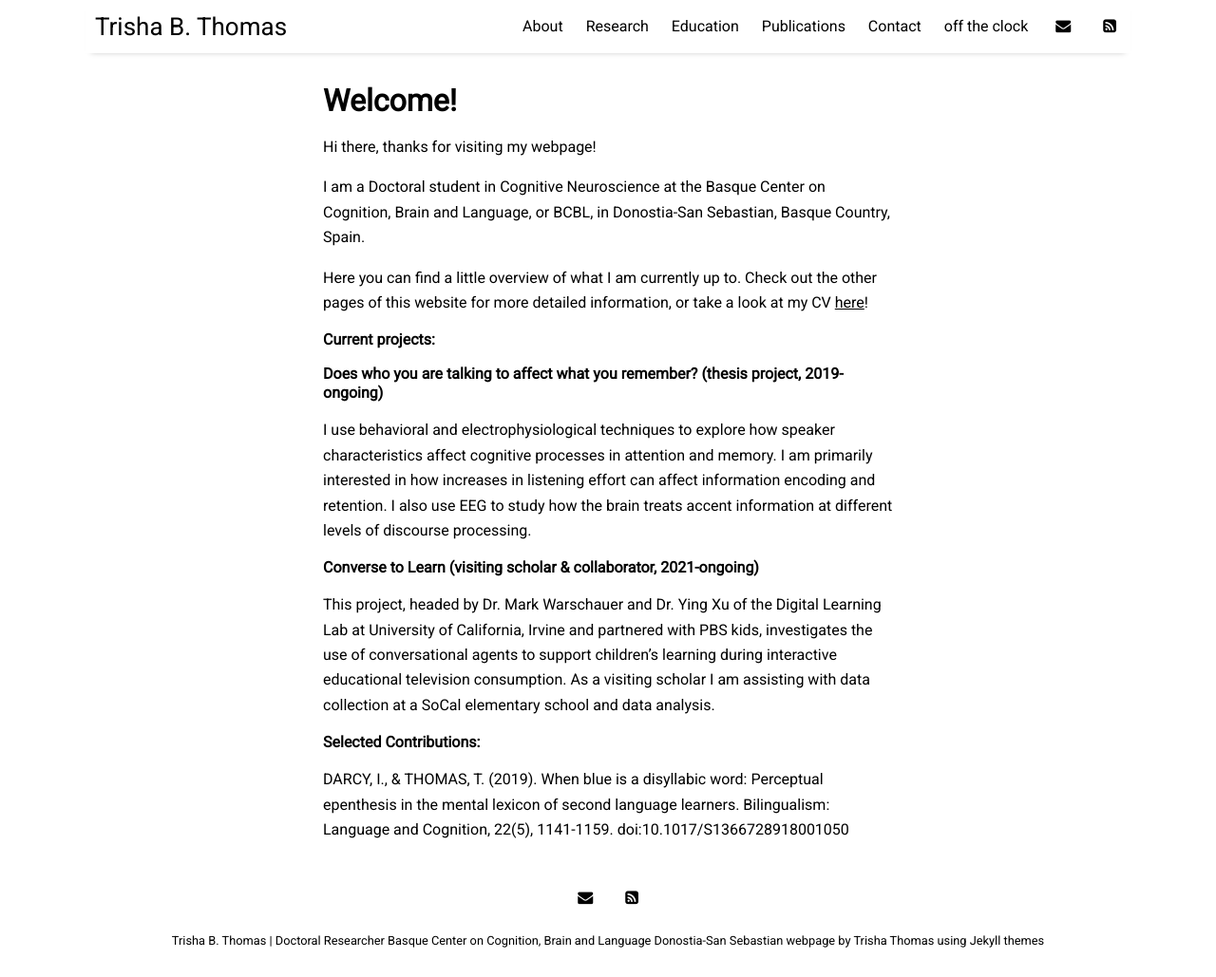
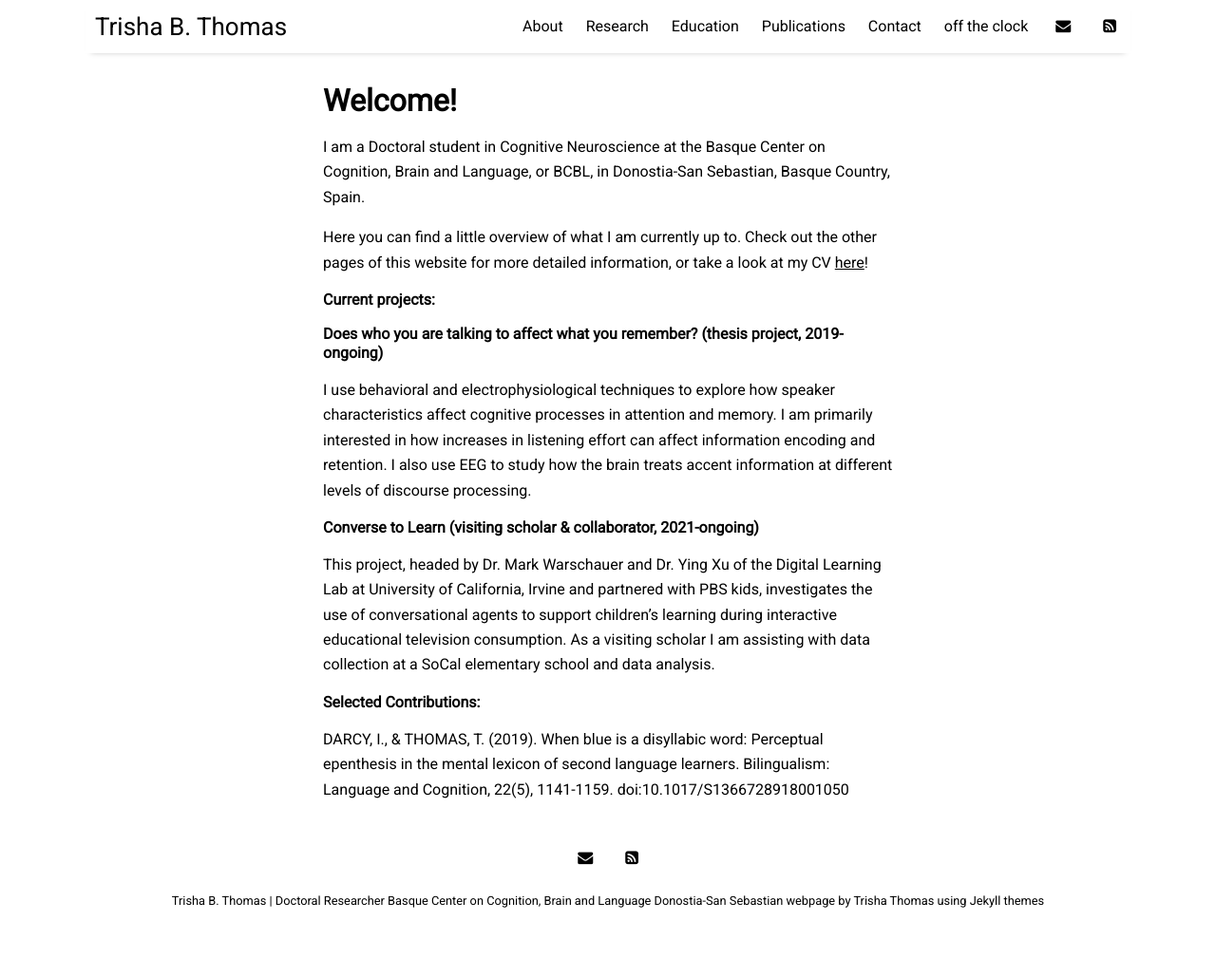
Before and after one commit to tthomas840/tthomas840.github.io, a Jekyll site: the page built from _posts/2017-01-01-welcome-to-millennial.md, in a window 1280 px wide and 1029 px high. Shown: the whole window at 95% size. Built offline with Jekyll 4.4.1, drawn with Linux system fonts in a browser that asks for light colours; nearby versions of some CDN libraries.

Commit message:
Update 2017-01-01-welcome-to-millennial.md

```diff
--- a/_posts/2017-01-01-welcome-to-millennial.md
+++ b/_posts/2017-01-01-welcome-to-millennial.md
@@ -7,9 +7,6 @@ title: "Welcome!"
 #tags: [sample]
 image: hike.jpeg
 ---
-
-Hi there, thanks for visiting my webpage!
-
 I am a Doctoral student in Cognitive Neuroscience at the Basque Center on Cognition, Brain and Language, or BCBL, in Donostia-San Sebastian, Basque Country, Spain.
 
 Here you can find a little overview of what I am currently up to. Check out the other pages of this website for more detailed information, or take a look at my CV [here]({{ https://tthomas840.github.io}}/assets/cv.pdf)!
```
